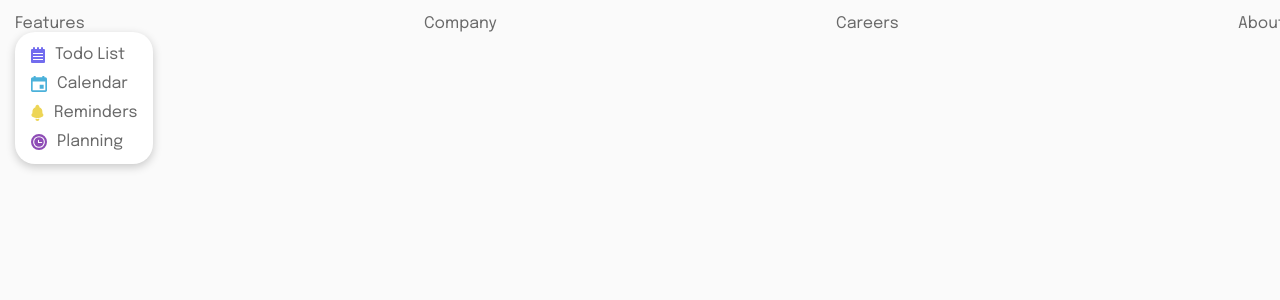
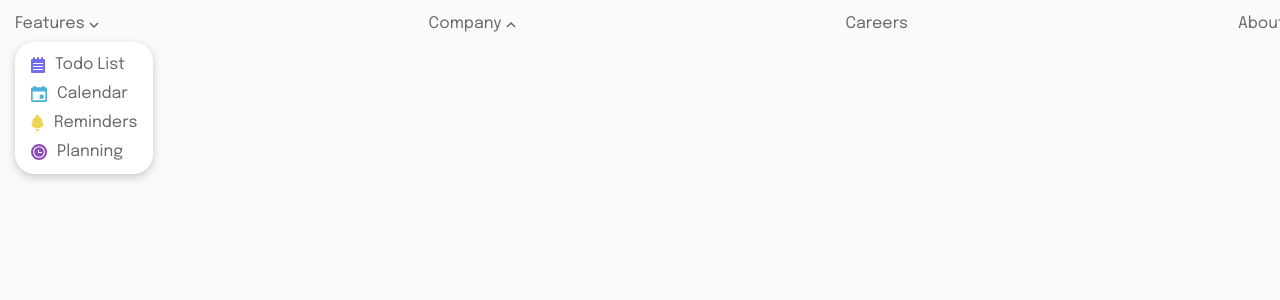
Before and after one commit to JulianOviedo/Home-dropdowns, a Next.js app in the folder homeSection/: page / in a window 1280 px wide. Both pictures are taken after a click on the element "Features". Shown: the top 300 px of the page. Built offline with nearby package versions, Linux system fonts and the light colour scheme.

Commit message:
add arrow img when dropdowns is open

```diff
--- a/homeSection/src/components/NavItem/NavItem.js
+++ b/homeSection/src/components/NavItem/NavItem.js
@@ -1,5 +1,9 @@
 import { MenuItem, MenuList, Typography } from '@mui/material'
 import { useState } from 'react'
+
+import arrowDown from '../../../public/icon-arrow-down.svg'
+import arrowUp from '../../../public/icon-arrow-up.svg'
+
 
 
 export default function NavItem({ name, dropdown, arrayItems, arrayIcons }) {
@@ -11,10 +15,10 @@ export default function NavItem({ name, dropdown, arrayItems, arrayIcons }) {
     return (
         <>
             {dropdown ?
-                <Typography sx={{p:'5px'}} variant='a' onClick={handleDropdown}>
-                    {name}
+                <Typography sx={{p:'5px', textAlign: 'center'}} variant='a' onClick={handleDropdown}>
+                    {name} {isDropdownOpen ? <img src='icon-arrow-down.svg' alt='arrow'/> : <img alt='arrow' src='icon-arrow-up.svg'/>}
                     {isDropdownOpen &&
-                        <MenuList sx={{borderRadius: '20px', backgroundColor: 'white', boxShadow:' 0 3px 10px rgb(0 0 0 / 0.2)', position:'absolute'}}>
+                        <MenuList sx={{borderRadius: '20px', backgroundColor: 'white', boxShadow:' 0 3px 10px rgb(0 0 0 / 0.2)', position:'absolute',mt:'10px', alignItems:'center'}}>
                             {arrayItems.map((item, idx) => {
                                 return (
                                     <>
```
